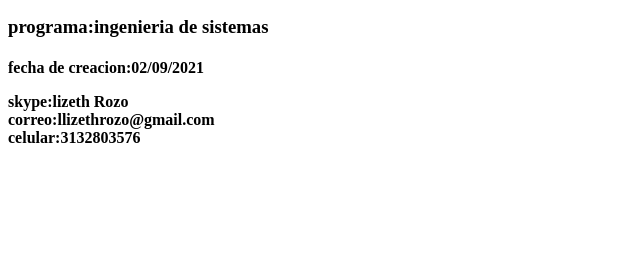
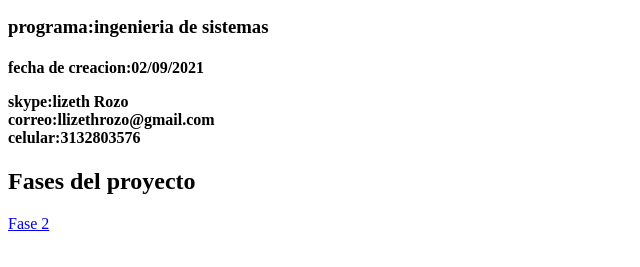
Before and after one commit to LizethRozo/DSW-LizethFRozo, a plain HTML site: page index.html in a window 1280 px wide. Shown: the part 105-372 px from the top of the page, without its empty margins (0-640 px from the left). Drawn offline with Linux system fonts and the light colour scheme.

Commit message:
ultimo cambio
actaualizacion

```diff
--- a/index.html
+++ b/index.html
@@ -20,6 +20,9 @@
 
 </h4>
 
+<h2>Fases del proyecto</h2>
+<a href="fase2/desing.html"> Fase 2</a>
+
 
 </body>
 </html>
```
Also changed, not shown: fase2/desing.html (+1 -1 lines), fase2/Diseño de pagina web.png (added), fase2/IMAGEN S.jpg (added).
